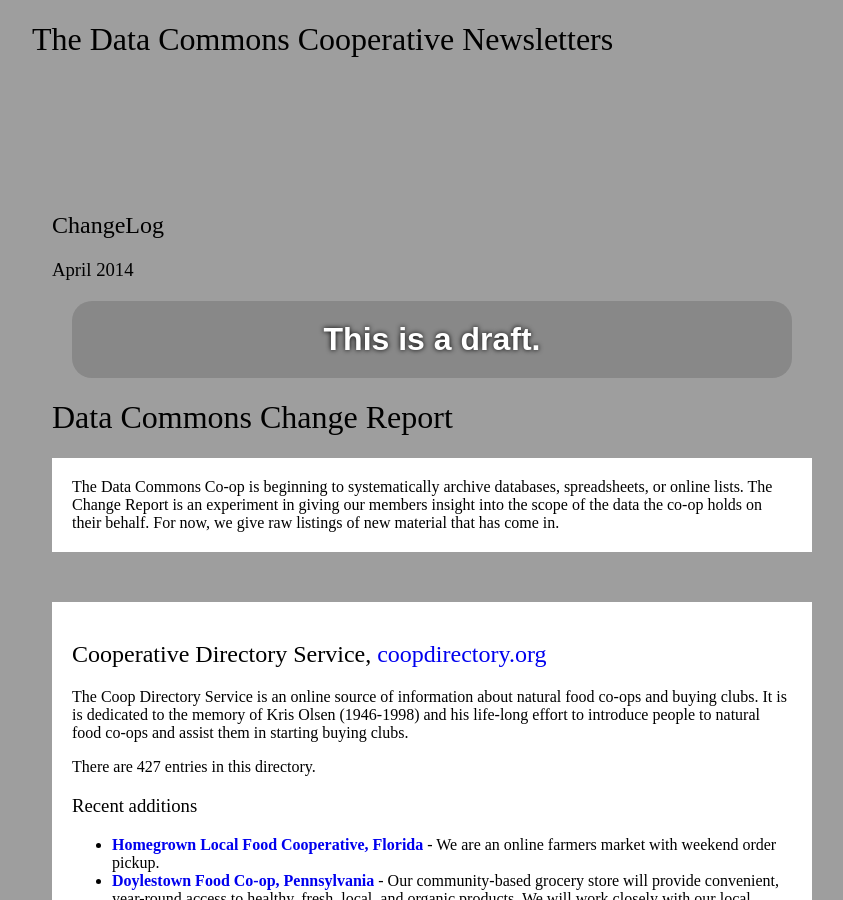
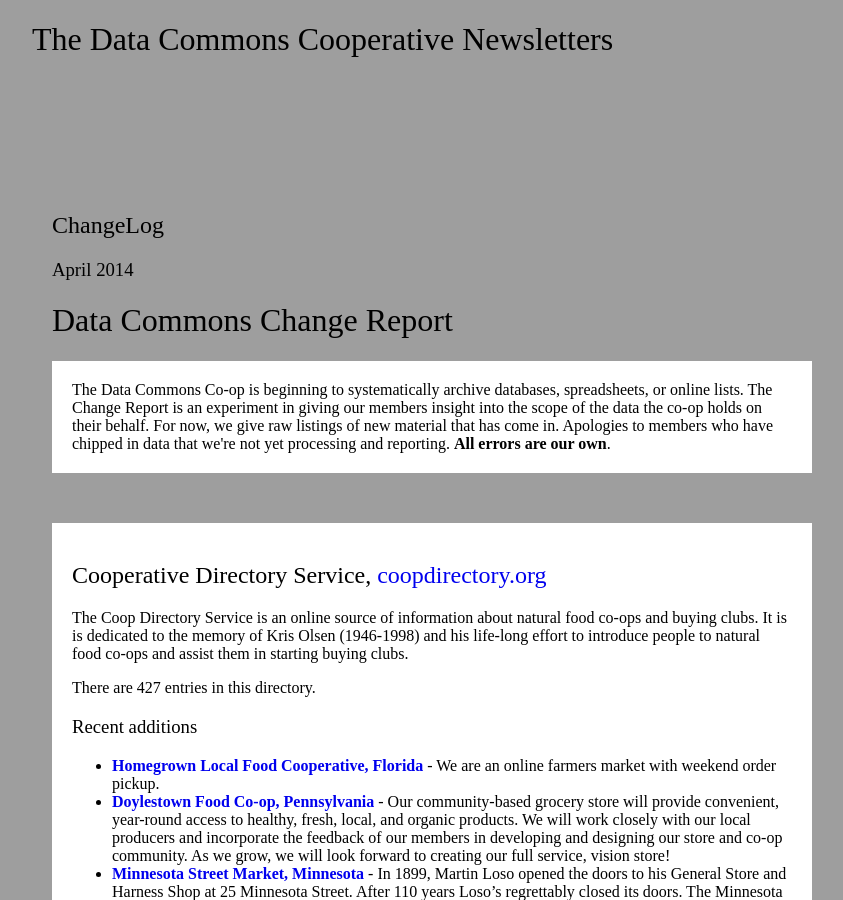
Before and after one commit to datacommons/datacommons.github.io, a Jekyll site: the page built from _posts/2014-04-04-changelog.html, in a window 1280 px wide and 900 px high. Shown: the whole window, without its empty margins (208-1051 px from the left). Built offline with Jekyll 4.4.1, drawn with Linux system fonts in a browser that asks for light colours; some web fonts are replaced; Markdown is read by kramdown in place of the engine named in the settings.

Commit message:
last few tweaks

```diff
--- a/_posts/2014-04-04-changelog.html
+++ b/_posts/2014-04-04-changelog.html
@@ -12,7 +12,9 @@
       databases, spreadsheets, or online lists.  The Change Report
       is an experiment in giving our members insight into the scope
       of the data the co-op holds on their behalf.  For now, we give
-      raw listings of new material that has come in.
+      raw listings of new material that has come in.  Apologies to
+      members who have chipped in data that we're not yet processing
+      and reporting.  <b>All errors are our own</b>.
 
     </div>
 
```
Also changed, not shown: other parts of _posts/2014-04-04-changelog.html (+1 -1 lines), _posts/2014-04-10-hello.html (+27 -2 lines).
